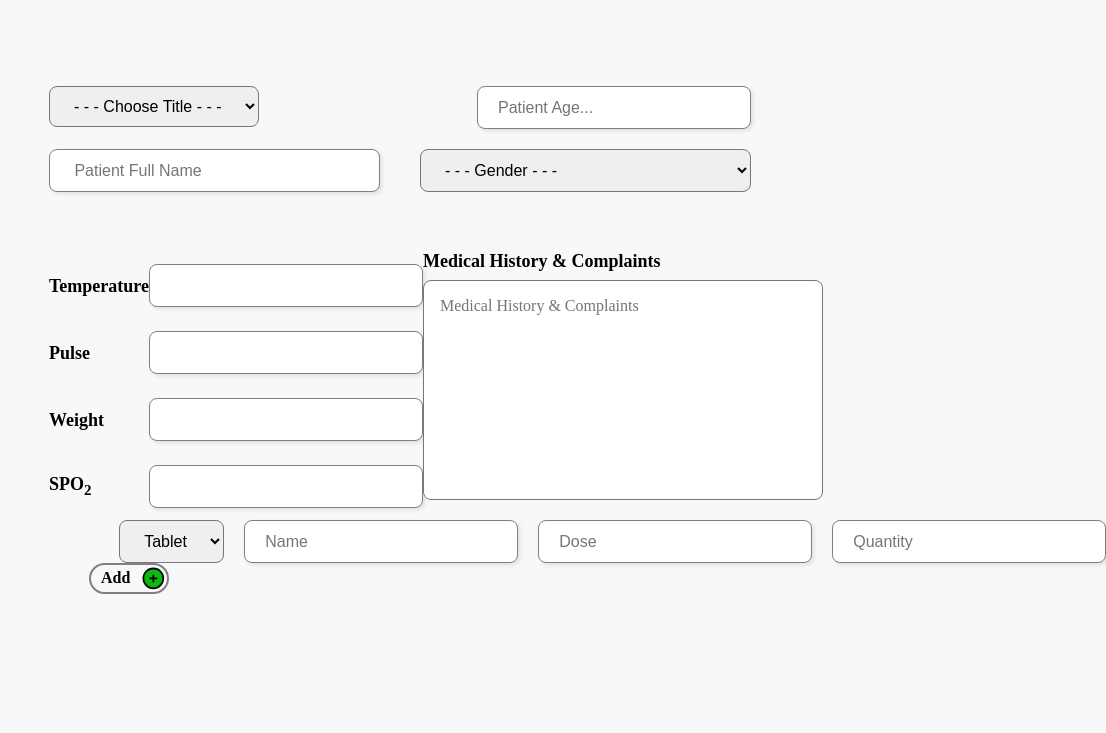
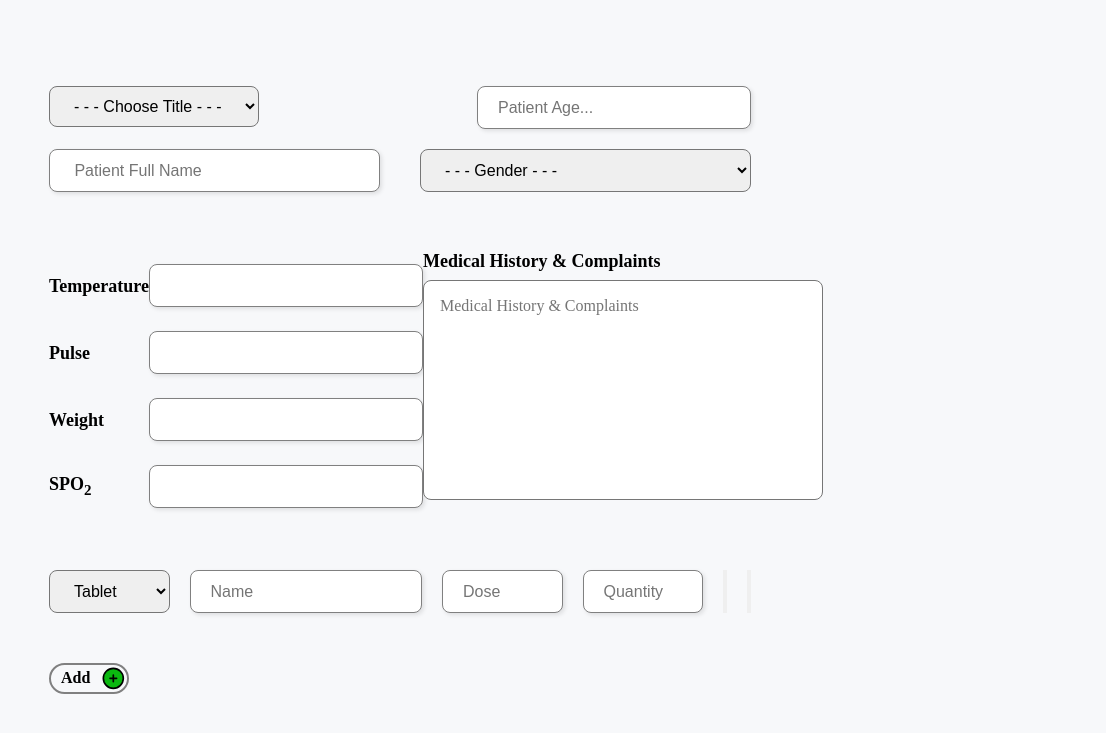
Before and after one commit to merajsiddiqui/medical-report-deskapp, an Electron app: page index.html in a window 800 px wide. Both pictures are taken after a click on the element "Add". Shown: the part 125-858 px from the top of the page, 1106 px wide, since content can reach past the window. Before the commit the page ends 800 px from the top, so only its background shows below. Drawn offline with Linux system fonts and the light colour scheme.

Commit message:
add buton alignment

```diff
--- a/renderer.js
+++ b/renderer.js
@@ -2,14 +2,15 @@ const addBtn = document.querySelector(".add");
 
 addBtn.addEventListener("click", function () {
   const html = `<div class="pre">
-    <select>
+    <select class="medicine-type">
       <option>Tablet</option>
       <option>Inject.</option>
       <option>Syrup</option>
     </select>
-    <input type="text" placeHolder="Name">
-    <input type="text" placeholder="Dose">
-    <input type="number" placeholder="Quantity">
+    <input class="medicine-name" type="text" placeHolder="Name">
+    <input class="medicine-dose" type="text" placeholder="Dose">
+    <input class="medicine-quantity" type="number" placeholder="Quantity">
+    <button><button>
   </div>`;
 
   const pres = document.querySelector(".prescription");
--- a/style.css
+++ b/style.css
@@ -44,6 +44,9 @@ h1 {
   max-width: 95rem;
   margin: 0 auto;
   padding: 4.9rem;
+  display: flex;
+  flex-direction: column;
+  gap: 5rem;
 }
 
 .form {
@@ -124,7 +127,7 @@ textarea {
 } */
 
 .add {
-  margin-left: 4rem;
+  /* margin-left: 4rem; */
   font-size: 1.6rem;
   border: 2px solid grey;
   display: flex;
@@ -133,6 +136,7 @@ textarea {
   border-radius: 2rem;
   cursor: pointer;
 }
+
 .add-span {
   padding: 0.5rem 1rem;
   user-select: none;
@@ -144,7 +148,7 @@ textarea {
   display: flex;
   gap: 2rem;
   flex-direction: column;
-  align-items: center;
+  justify-content: center;
 }
 
 .plus {
@@ -158,6 +162,20 @@ svg {
 .pre {
   display: flex;
   gap: 2rem;
-  width: 80%;
-  flex-grow: 0;
+  /* flex-grow: 0; */
+  /* justify-content: space-between; */
 }
+
+.medicine-name {
+  width: 40%;
+}
+.medicine-dose {
+  width: 20%;
+}
+.medicine-quantity {
+  width: 20%;
+}
+
+.medicine-type {
+  width: 20%;
+}
```
Also changed, not shown: index.html (+0 -1 lines).
